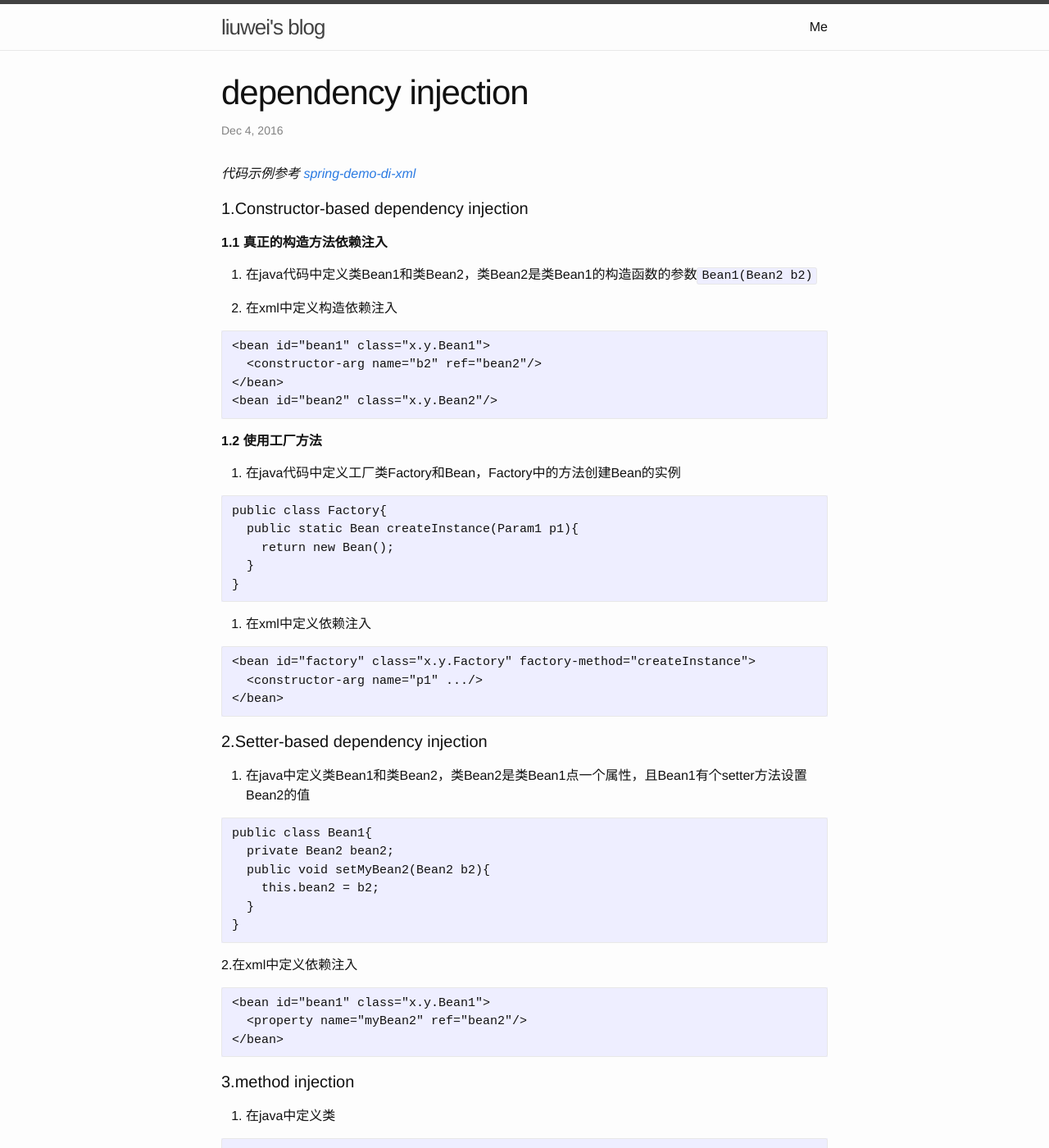
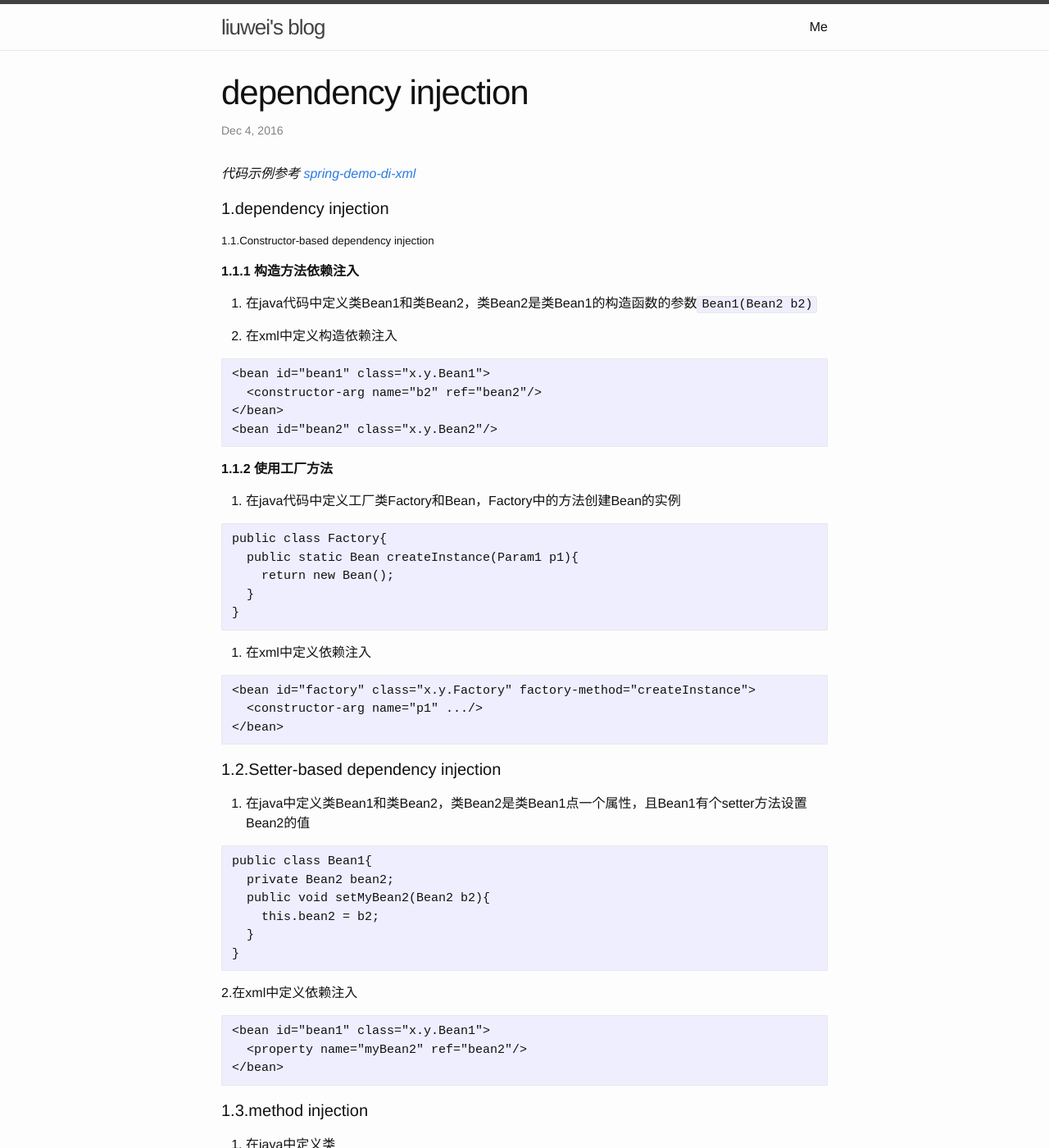
Before and after one commit to liuweiii/liuweiii.github.io, a Jekyll site: the page built from _posts/2016-12-4-dependency injection.markdown, in a window 1280 px wide and 1400 px high. Shown: the whole window at 82% size. Built offline with Jekyll 4.4.1, drawn with Linux system fonts in a browser that asks for light colours; some of the changed text lies outside the part shown.

````diff
--- a/_posts/2016-12-4-dependency injection.markdown
+++ b/_posts/2016-12-4-dependency injection.markdown
@@ -11,9 +11,11 @@ tags:
 
 *代码示例参考 <a href='https://github.com/liuweiii/spring-demo-di-xml' target='_blank'>spring-demo-di-xml</a>*
 
-#### 1.Constructor-based dependency injection
+#### 1.dependency injection
 
-**1.1 真正的构造方法依赖注入**
+##### 1.1.Constructor-based dependency injection
+
+**1.1.1 构造方法依赖注入**
 
 1. 在java代码中定义类Bean1和类Bean2，类Bean2是类Bean1的构造函数的参数`Bean1(Bean2 b2)`
 
@@ -26,7 +28,7 @@ tags:
 <bean id="bean2" class="x.y.Bean2"/>
 ```
 
-**1.2 使用工厂方法**
+**1.1.2 使用工厂方法**
 
 1. 在java代码中定义工厂类Factory和Bean，Factory中的方法创建Bean的实例
 
@@ -46,7 +48,7 @@ public class Factory{
 </bean>
 ```
 
-#### 2.Setter-based dependency injection
+#### 1.2.Setter-based dependency injection
 
 1. 在java中定义类Bean1和类Bean2，类Bean2是类Bean1点一个属性，且Bean1有个setter方法设置Bean2的值
 
@@ -67,7 +69,7 @@ public class Bean1{
 </bean>
 ```
 
-#### 3.method injection
+#### 1.3.method injection
 
 1. 在java中定义类
 
@@ -124,3 +128,9 @@ public class Bean implements IBean {
 ```
 
 在需要使用annotation注入的bean的xml中，在`<beans>`中加入`<context:annotation-config/>`元素和`xmlns:context`及相应的`xsi:schemaLocation`
+
+##### 2.2.2.常见注解
+
+###### 2.2.2.1. Required
+
+用于bean的setter上，被标注的setter中使用的参数必须在xml配置中在配置阶段配置上，否则会抛出BeanInitializationException异常。
````
Also changed, not shown: other parts of _posts/2016-12-4-dependency injection.markdown (+5 -3 lines), _posts/2016-12-25-microservices.markdown (added, +74 -0 lines).
